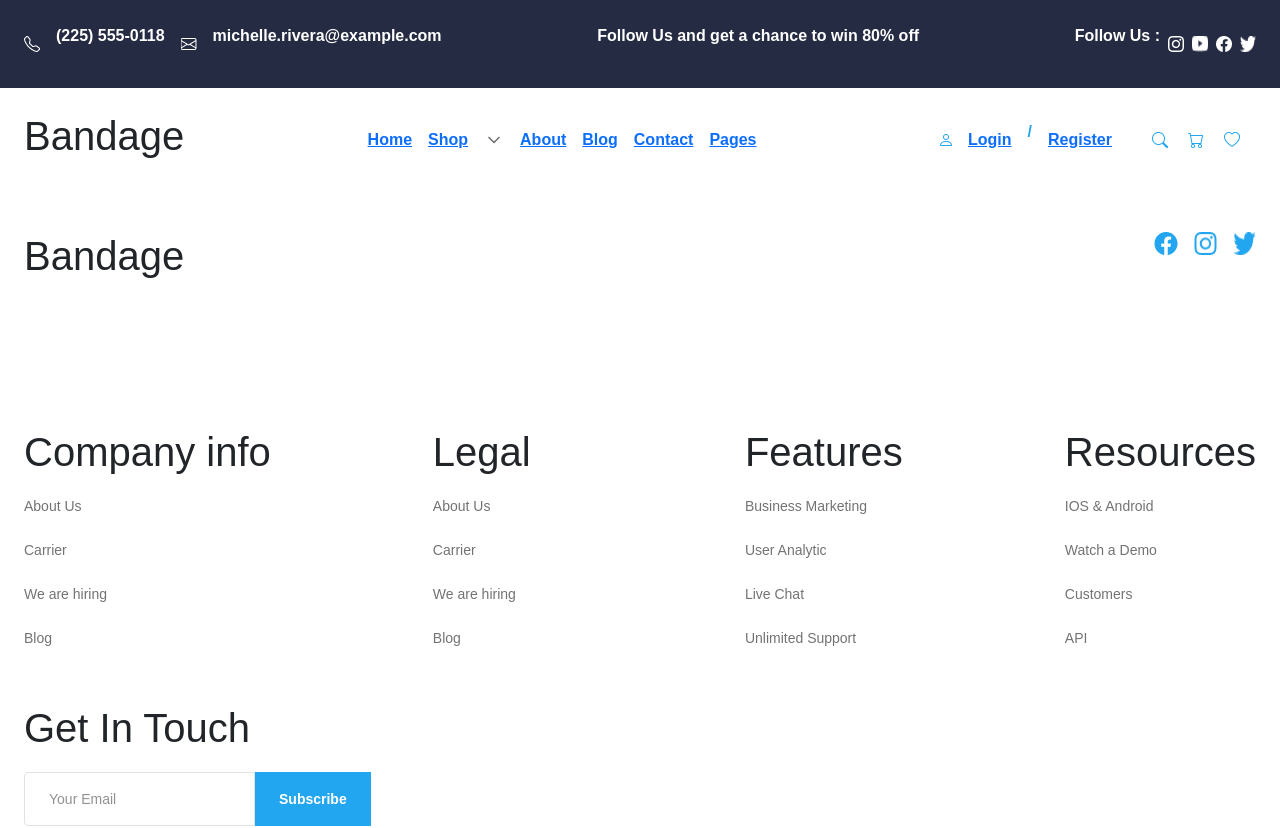
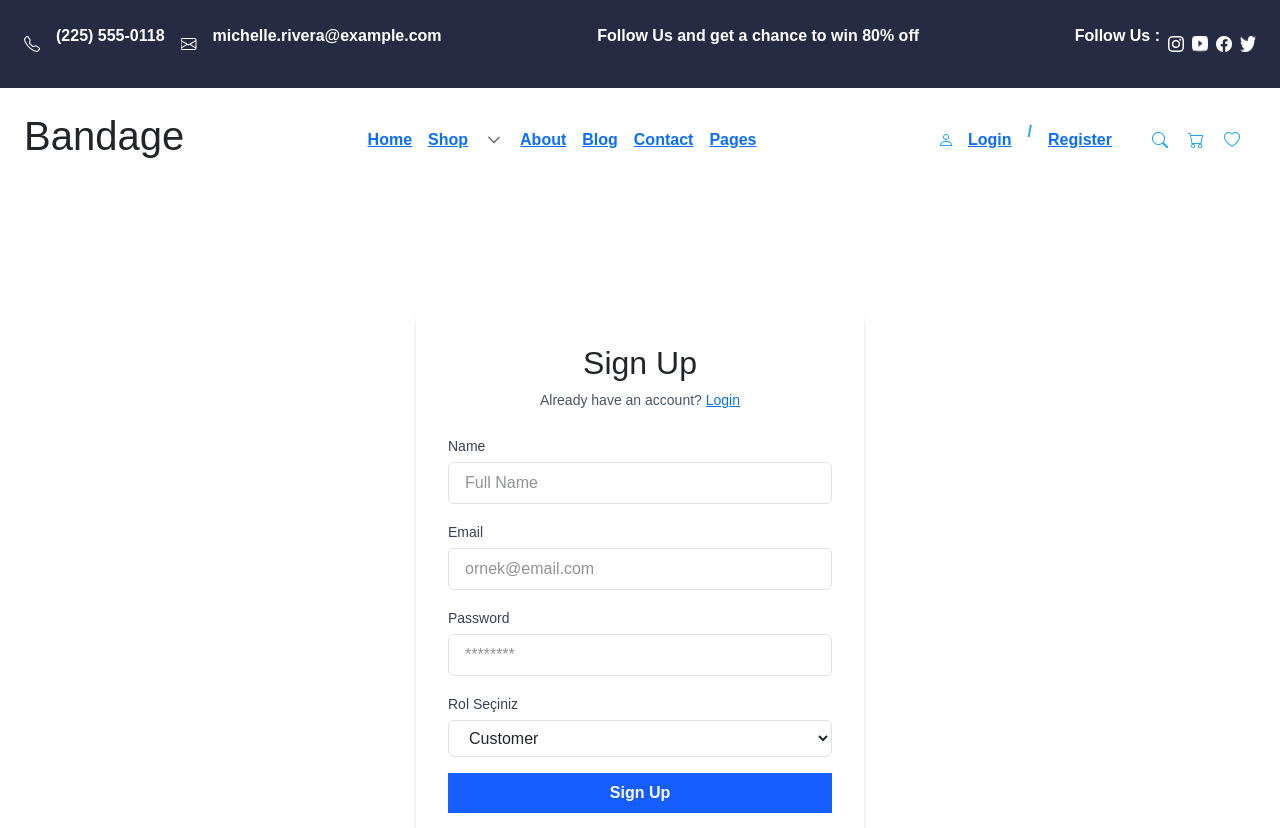
Before and after one commit to lbartul/e-commerce-project, a React (Vite) app: page /register in a window 1280 px wide. Shown: the top 828 px of the page. Built offline with nearby package versions, Linux system fonts and the light colour scheme; the HTML template or start-up script is replaced by a standard one.

Commit message:
Signup form

```diff
--- a/package.json
+++ b/package.json
@@ -14,12 +14,13 @@
     "@fortawesome/free-solid-svg-icons": "^6.7.2",
     "@fortawesome/react-fontawesome": "^0.2.2",
     "@tailwindcss/vite": "^4.1.8",
-    "axios": "^1.9.0",
+    "axios": "^1.13.2",
     "bootstrap": "^5.3.6",
     "lucide-react": "^0.511.0",
     "react": "^19.1.0",
     "react-dom": "^19.1.0",
     "react-feather": "^2.0.10",
+    "react-hook-form": "^7.68.0",
     "react-redux": "^9.2.0",
     "react-router": "^7.6.2",
     "react-router-dom": "^7.6.2",
--- a/src/App.jsx
+++ b/src/App.jsx
@@ -6,6 +6,8 @@ import BlogPage from "./pages/BlogPage";
 import ContactPage from "./pages/ContactPage";
 import PagesPage from "./pages/PagesPage";
 import TeamPage from "./pages/TeamPage";
+import LoginPage from "./pages/LoginPage";
+import RegisterPage from "./pages/RegisterPage";
 import Layout from "./layout/Layout";
 import ProductDetailPage from "./pages/ProductDetailPage";
 
@@ -22,6 +24,8 @@ export default function App() {
           <Route path="/pages" element={<PagesPage />} />
           <Route path="/productdetail" element={<ProductDetailPage />} />
           <Route path="/team" element={<TeamPage />} />
+          <Route path="/login" element={<LoginPage />} />
+          <Route path="/register" element={<RegisterPage />} />
         </Routes>
       </Layout>
     </Router>
--- a/src/layout/Header.jsx
+++ b/src/layout/Header.jsx
@@ -31,10 +31,9 @@ export default function Header() {
             </div>
 
            <div className="relative">
-  {/* Mobil Menü (sadece telefon ekranı için) */}
+
   {isMobileMenuOpen && (
     <div className="w-full bg-white flex flex-col items-center gap-y-6 pt-10 pb-8 md:hidden">
-      {/* Menü açıkken üstte normal akışta, fixed yok */}
       <div className="flex justify-between items-center w-full px-4 mb-6">
         <h1 className="text-[#252B42] font-semibold text-3xl">Bandage</h1>
         <img
@@ -45,7 +44,6 @@ export default function Header() {
         />
       </div>
 
-      {/* Menü linkleri */}
       <Link to="/" className="text-[#252B42] text-xl font-bold">Home</Link>
       <Link to="/shop" className="text-gray-500 text-lg">Shop</Link>
       <Link to="/about" className="text-gray-500 text-lg">About</Link>
@@ -55,10 +53,11 @@ export default function Header() {
 
       <div className="flex gap-x-2 items-center text-[#23A6F0] font-semibold">
         <img src="/img/usericon.png" alt="User" className="w-5 h-5" />
-        <a href="">Login</a>
+        <Link to="/login">Login</Link>
         <p>/</p>
-        <a href="">Register</a>
+        <Link to="/register">Register</Link>
       </div>
+
 
       <div className="flex flex-col gap-y-4 items-center text-2xl text-[#23A6F0]">
         <img src="/img/search.png" alt="Search" className="w-5 h-5" />
@@ -72,12 +71,12 @@ export default function Header() {
     </div>
   )}
 
-  {/* Ana Header */}
+
   <div className={`flex justify-between items-center w-full mt-4 mb-4 px-4 ${isMobileMenuOpen ? 'opacity-0 pointer-events-none' : ''}`}>
-    {/* Logo */}
+
     <h1 className="text-[#252B42] font-semibold text-3xl z-50">Bandage</h1>
 
-    {/* Mobil butonlar */}
+
     <div className="flex gap-x-8 items-center md:hidden">
       {!isMobileMenuOpen && (
         <>
@@ -93,7 +92,7 @@ export default function Header() {
       />
     </div>
 
-                    {/* Desktop menü */}
+
                     <div className="hidden md:flex gap-x-4 items-center font-bold text-[#737373]">
                         <Link to="/" className="hover:text-[#252B42]">Home</Link>
                         <Link to="/shop" className="hover:text-[#252B42]">Shop</Link>
@@ -128,13 +127,13 @@ export default function Header() {
                         <Link to="/pages" className="hover:text-[#252B42]">Pages</Link>
                     </div>
 
-                    {/* Desktop login & ikonlar */}
+
                     <div className="hidden md:flex gap-x-10 items-center">
                         <div className="flex gap-x-4 items-center text-[#23A6F0] font-semibold">
                             <img src="/img/usericon.png" alt="" />
-                            <a href="">Login</a>
+                            <Link to="/login">Login</Link>
                             <p>/</p>
-                            <a href="">Register</a>
+                            <Link to="/register">Register</Link>
                         </div>
                         <div className="flex gap-x-5 items-center text-2xl">
                             <img src="/img/search.png" alt="" />
--- /dev/null
+++ b/src/pages/LoginPage.jsx
@@ -0,0 +1,55 @@
+import { Link } from "react-router";
+
+export default function LoginPage() {
+  return (
+    <div className="flex items-center justify-center pt-30 pb-50">
+
+      <div className="w-full max-w-md p-8 space-y-6 bg-white rounded-lg shadow-md">
+
+        <div className="text-center">
+          <h2 className="text-3xl font-bold text-gray-900">Login</h2>
+          <p className="mt-2 text-sm text-gray-600">
+            Don't have an account? <Link to="/register" className="text-blue-600 cursor-pointer hover:underline">Sign up here</Link>
+          </p>
+        </div>
+
+        <form className="space-y-4">
+
+          <div>
+            <label className="block text-sm font-medium text-gray-700">Email</label>
+            <input
+              type="email"
+              className="w-full px-3 py-2 mt-1 border border-gray-300 rounded-md focus:outline-none focus:ring-2 focus:ring-blue-500"
+              placeholder="ornek@email.com"
+            />
+          </div>
+
+          <div>
+            <label className="block text-sm font-medium text-gray-700">Password</label>
+            <input
+              type="password"
+              className="w-full px-3 py-2 mt-1 border border-gray-300 rounded-md focus:outline-none focus:ring-2 focus:ring-blue-500"
+              placeholder="********"
+            />
+          </div>
+
+          <div className="flex items-center justify-between text-sm">
+            <div className="flex items-center">
+              <input type="checkbox" className="w-4 h-4 text-blue-600 border-gray-300 rounded focus:ring-blue-500" />
+              <label className="ml-2 text-gray-600">Remember me</label>
+            </div>
+            <a href="#" className="text-blue-600 hover:underline">Forgot Password?</a>
+          </div>
+
+          <button
+            type="button"
+            className="w-full px-4 py-2 font-bold text-white bg-blue-600 rounded-md hover:bg-blue-700 transition duration-200"
+          >
+            Login
+          </button>
+
+        </form>
+      </div>
+    </div>
+  );
+}
--- /dev/null
+++ b/src/pages/RegisterPage.jsx
@@ -0,0 +1,112 @@
+import { useState } from "react";
+import { Link } from "react-router";
+
+export default function RegisterPage() {
+  const [selectedRole, setSelectedRole] = useState("customer");
+
+  return (
+    <div className="flex items-center justify-center pt-30 pb-50">
+
+      <div className="w-full max-w-md p-8 space-y-6 bg-white rounded-lg shadow-md">
+
+        <div className="text-center">
+          <h2 className="text-3xl font-bold text-gray-900">Sign Up</h2>
+          <p className="mt-2 text-sm text-gray-600">
+            Already have an account? <Link to="/login" className="text-blue-600 cursor-pointer hover:underline">Login</Link>
+          </p>
+        </div>
+
+        <form className="space-y-4">
+
+          <div>
+            <label className="block text-sm font-medium text-gray-700">Name</label>
+            <input
+              type="text"
+              className="w-full px-3 py-2 mt-1 border border-gray-300 rounded-md focus:outline-none focus:ring-2 focus:ring-blue-500"
+              placeholder="Full Name"
+            />
+          </div>
+
+          <div>
+            <label className="block text-sm font-medium text-gray-700">Email</label>
+            <input
+              type="email"
+              className="w-full px-3 py-2 mt-1 border border-gray-300 rounded-md focus:outline-none focus:ring-2 focus:ring-blue-500"
+              placeholder="ornek@email.com"
+            />
+          </div>
+
+          <div>
+            <label className="block text-sm font-medium text-gray-700">Password</label>
+            <input
+              type="password"
+              className="w-full px-3 py-2 mt-1 border border-gray-300 rounded-md focus:outline-none focus:ring-2 focus:ring-blue-500"
+              placeholder="********"
+            />
+          </div>
+
+          <div>
+            <label className="block text-sm font-medium text-gray-700">Rol Seçiniz</label>
+            <select
+              value={selectedRole}
+              onChange={(e) => setSelectedRole(e.target.value)}
+              className="w-full px-3 py-2 mt-1 border border-gray-300 rounded-md focus:outline-none focus:ring-2 focus:ring-blue-500 bg-white"
+            >
+              <option value="customer">Customer</option>
+              <option value="store">Store</option>
+              <option value="admin">Admin</option>
+            </select>
+          </div>
+
+          {selectedRole === "store" && (
+            <>
+              <div>
+                <label className="block text-sm font-medium text-gray-700">Store Name</label>
+                <input
+                  type="text"
+                  className="w-full px-3 py-2 mt-1 border border-gray-300 rounded-md focus:outline-none focus:ring-2 focus:ring-blue-500"
+                  placeholder="Store Name"
+                />
+              </div>
+
+              <div>
+                <label className="block text-sm font-medium text-gray-700">Store Phone</label>
+                <input
+                  type="tel"
+                  className="w-full px-3 py-2 mt-1 border border-gray-300 rounded-md focus:outline-none focus:ring-2 focus:ring-blue-500"
+                  placeholder="+90 5xx xxx xx xx"
+                />
+              </div>
+
+              <div>
+                <label className="block text-sm font-medium text-gray-700">Store Tax ID</label>
+                <input
+                  type="text"
+                  className="w-full px-3 py-2 mt-1 border border-gray-300 rounded-md focus:outline-none focus:ring-2 focus:ring-blue-500"
+                  placeholder="T1234V123456"
+                />
+              </div>
+
+              <div>
+                <label className="block text-sm font-medium text-gray-700">Store Bank Account (IBAN)</label>
+                <input
+                  type="text"
+                  className="w-full px-3 py-2 mt-1 border border-gray-300 rounded-md focus:outline-none focus:ring-2 focus:ring-blue-500"
+                  placeholder="TR___________________________"
+                />
+              </div>
+            </>
+          )}
+
+          <button
+            type="button"
+            className="w-full px-4 py-2 font-bold text-white bg-blue-600 rounded-md hover:bg-blue-700 transition duration-200"
+          >
+            Sign Up
+          </button>
+
+        </form>
+      </div>
+    </div>
+  );
+}
```
Also changed, not shown: 1 other file (tests, documents, lock files or other folders).
